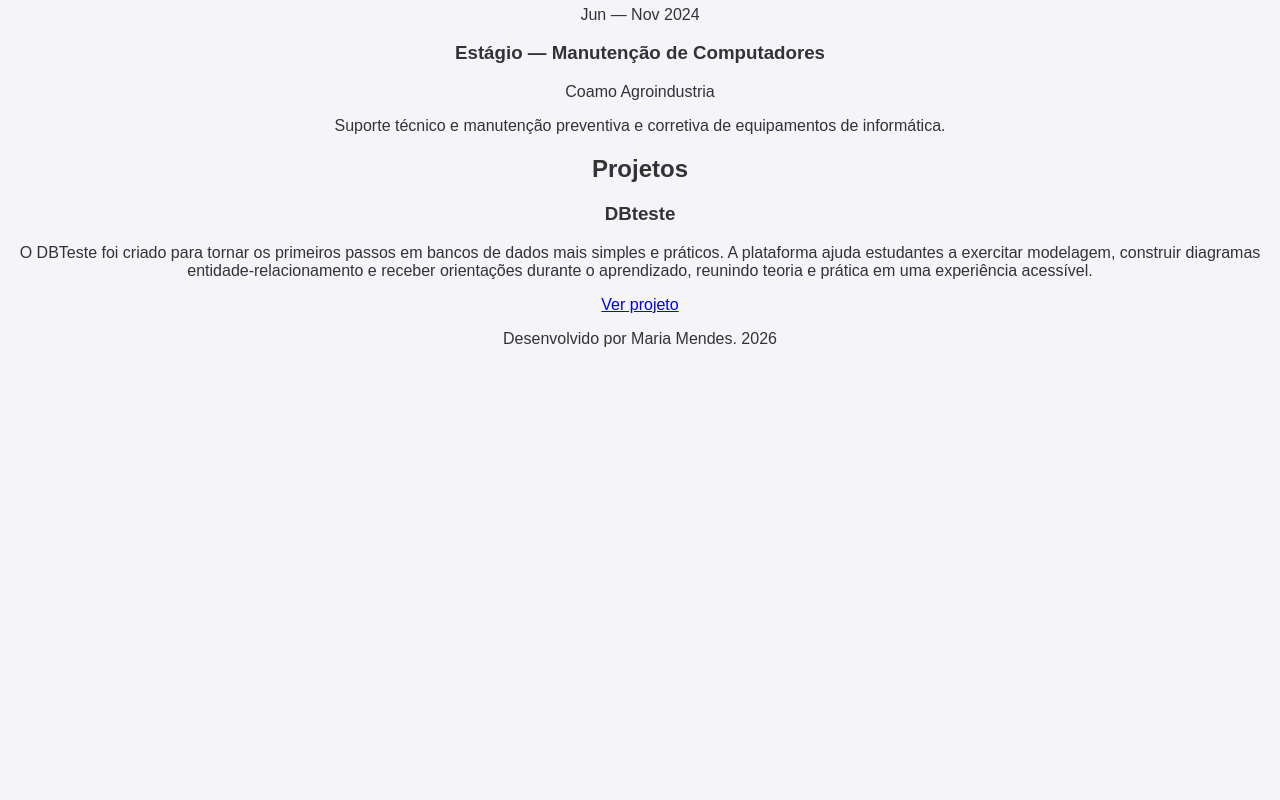
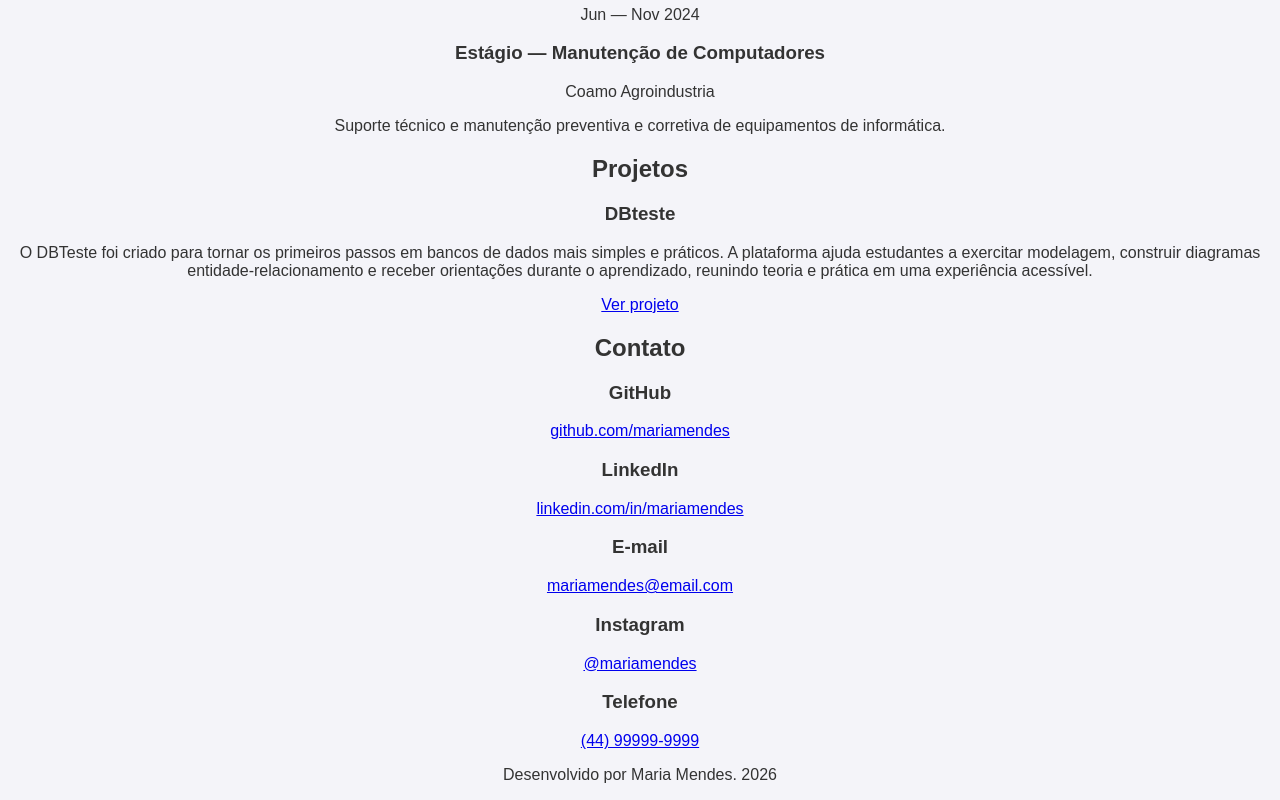
Before and after one commit to mendeseduarda/portfolio-eng-software, a plain HTML site: page index.html in a window 1280 px wide. Shown: the part 1008-1808 px from the top of the page. Before the commit the page ends 1372 px from the top, so only its background shows below. Drawn offline with Linux system fonts and the light colour scheme.

Commit message:
feat: Adicionando contatos

```diff
--- a/index.html
+++ b/index.html
@@ -133,7 +133,38 @@
     </section>
 
 
-    <section id="contato"></section>
+    <section id="contato">
+        <div class="contato-titulo">
+            <h2>Contato</h2>
+        </div>
+
+        <div class="contato-lista">
+            <div class="contato-item">
+                <h3>GitHub</h3>
+                <a class="link-contato" href="https://github.com/mariamendes" target="_blank">github.com/mariamendes</a>
+            </div>
+
+            <div class="contato-item">
+                <h3>LinkedIn</h3>
+                <a class="link-contato" href="https://linkedin.com/in/mariamendes" target="_blank">linkedin.com/in/mariamendes</a>
+            </div>
+
+            <div class="contato-item">
+                <h3>E-mail</h3>
+                <a class="link-contato" href="mariamendes@gmail.com">mariamendes@email.com</a>
+            </div>
+
+            <div class="contato-item">
+                <h3>Instagram</h3>
+                <a class="link-contato" href="https://instagram.com/mariamendes" target="_blank">@mariamendes</a>
+            </div>
+
+            <div class="contato-item">
+                <h3>Telefone</h3>
+                <a class="link-contato" href="tel:+5544999999999">(44) 99999-9999</a>
+            </div>
+        </div>
+    </section>
 
     <footer></footer>
     <p> Desenvolvido por Maria Mendes. 2026 </p>
```
